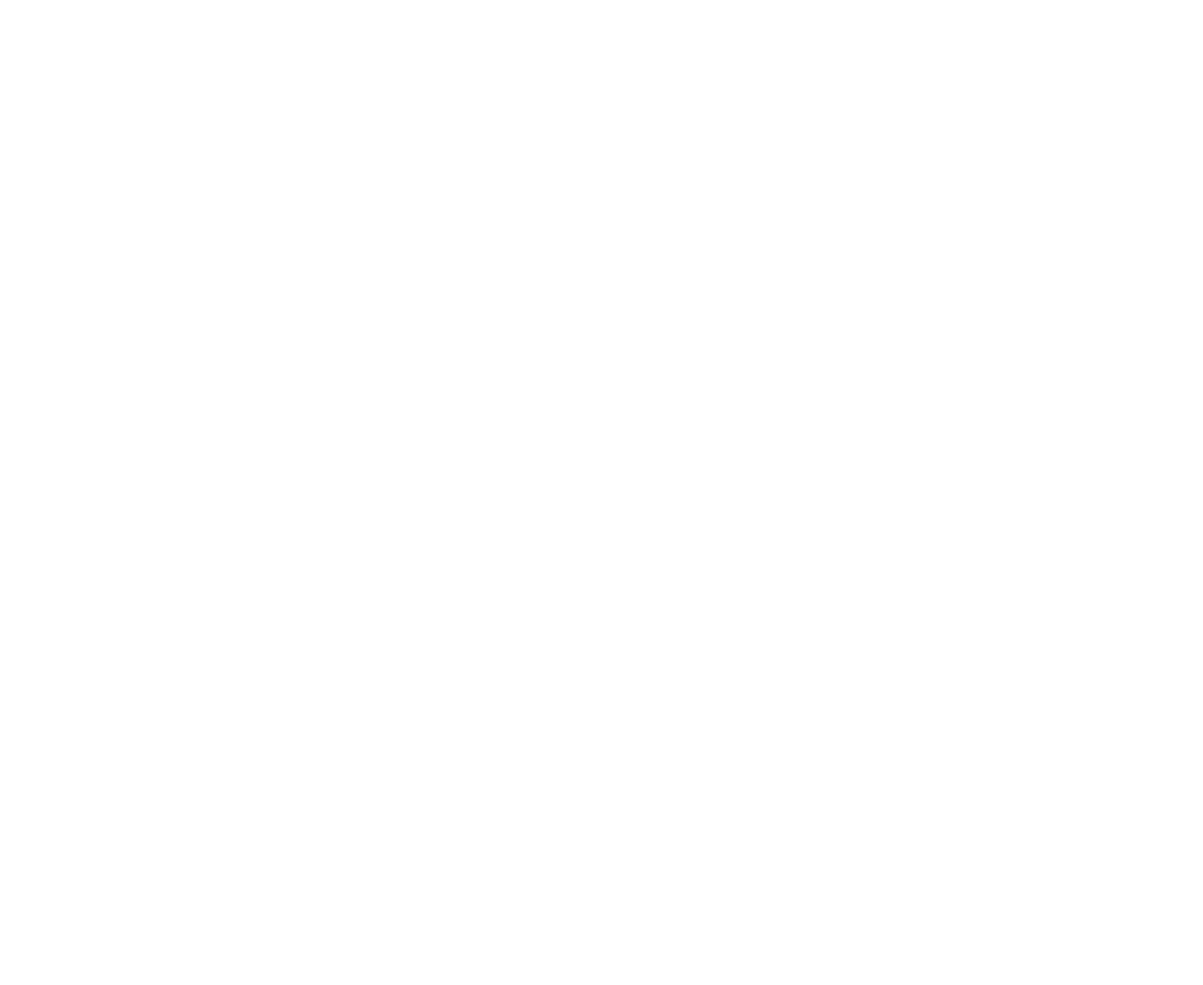
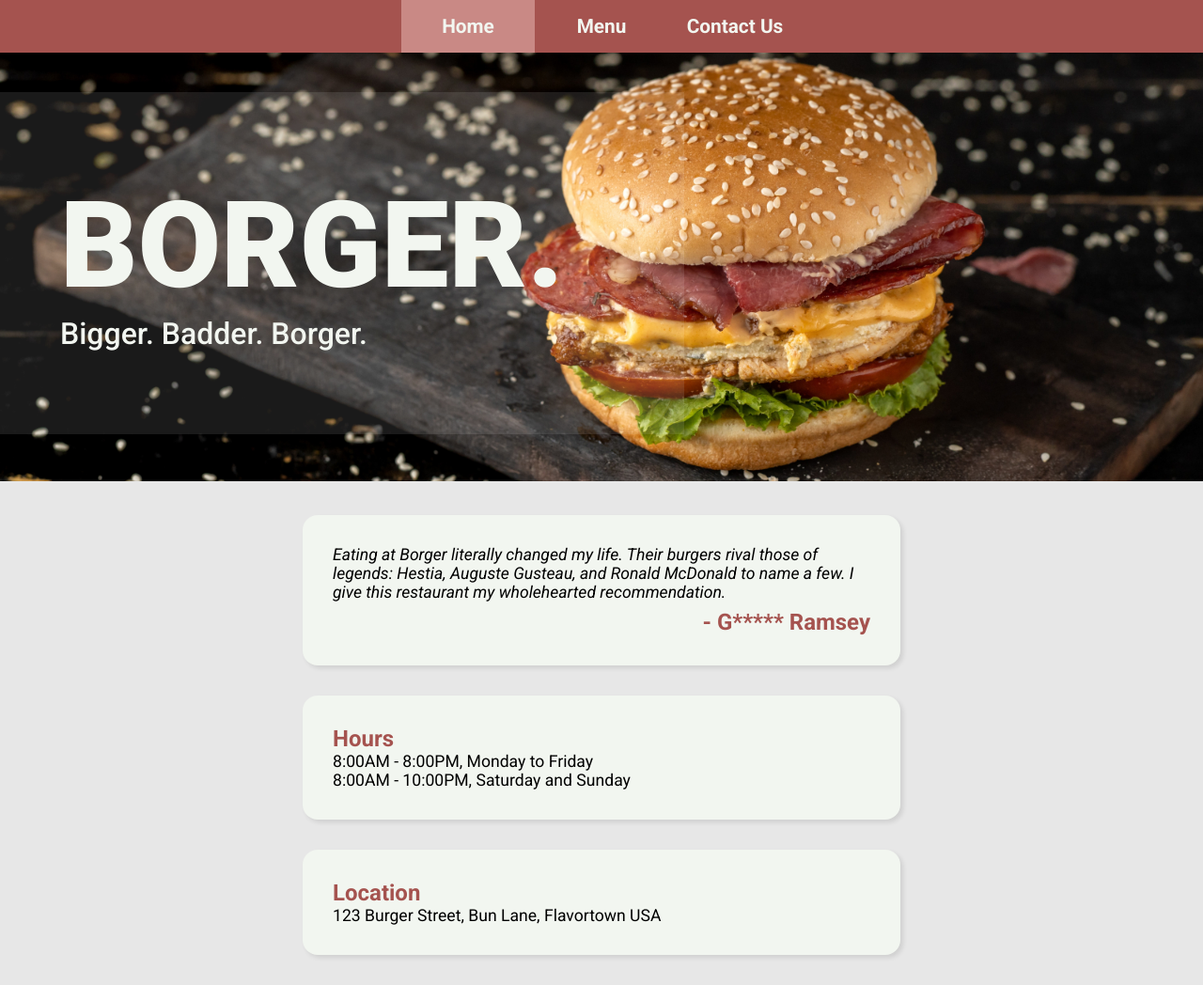
Before and after one commit to sprlm/restaurant-page, a website built with webpack: page dist/index.html in a window 1280 px wide. Shown: the whole page at 94% size. Before the commit the page ends 800 px from the top, so only its background shows below. Built offline with nearby package versions, Linux system fonts and the light colour scheme.

Commit message:
Add home page of restaurant

```diff
--- a/package.json
+++ b/package.json
@@ -17,6 +17,8 @@
   },
   "homepage": "https://github.com/sprlm/restaurant-page#readme",
   "devDependencies": {
+    "css-loader": "^6.7.1",
+    "style-loader": "^3.3.1",
     "webpack": "^5.72.0",
     "webpack-cli": "^4.9.2"
   }
--- a/src/index.js
+++ b/src/index.js
@@ -1 +1,4 @@
-console.log('test');
+import createMainPage from './main-page';
+import './style.css';
+
+createMainPage();
--- /dev/null
+++ b/src/main-page.js
@@ -0,0 +1,100 @@
+import Background from './images/hero-img.jpg';
+import './style.css';
+
+const createHeroBanner = () => {
+  const heroImg = new Image();
+  heroImg.src = Background;
+  heroImg.classList.add('hero-img');
+
+  const heroHeader = document.createElement('div');
+  heroHeader.textContent = 'BORGER.';
+  heroHeader.classList.add('hero-header');
+
+  const heroSubheader = document.createElement('div');
+  heroSubheader.textContent = 'Bigger. Badder. Borger.';
+  heroSubheader.classList.add('hero-subheader');
+
+  const heroTextContainer = document.createElement('div');
+  heroTextContainer.classList.add('hero-text-container');
+  heroTextContainer.append(heroHeader, heroSubheader);
+
+  const heroContainer = document.createElement('div');
+  heroContainer.classList.add('hero-container');
+  heroContainer.append(heroImg, heroTextContainer);
+
+  return heroContainer;
+}
+
+const createQuoteCard = () => {
+  const quoteText = document.createElement('div');
+  quoteText.textContent = 'Eating at Borger literally changed my life. Their '
+    + 'burgers rival those of legends: Hestia, Auguste Gusteau, and Ronald '
+    + 'McDonald to name a few. I give this restaurant my wholehearted recommendation.'
+  quoteText.classList.add('body-text', 'quote');
+
+  const quoteAuthor = document.createElement('h2');
+  quoteAuthor.textContent = '- G***** Ramsey';
+  quoteAuthor.classList.add('body-header', 'quote-author');
+
+  const quoteCard = document.createElement('div');
+  quoteCard.classList.add('body-card');
+  quoteCard.append(quoteText, quoteAuthor);
+
+  return quoteCard;
+}
+
+const createHoursCard = () => {
+  const hoursHeader = document.createElement('h2');
+  hoursHeader.textContent = 'Hours';
+  hoursHeader.classList.add('body-header');
+
+  const hoursText = document.createElement('div');
+  hoursText.textContent = '8:00AM - 8:00PM, Monday to Friday\r\n'
+    + '8:00AM - 10:00PM, Saturday and Sunday';
+  hoursText.classList.add('body-text');
+
+  const hoursCard = document.createElement('div');
+  hoursCard.classList.add('body-card');
+  hoursCard.append(hoursHeader, hoursText);
+
+  return hoursCard;
+}
+
+const createLocationCard = () => {
+  const locationHeader = document.createElement('h2');
+  locationHeader.textContent = 'Location';
+  locationHeader.classList.add('body-header');
+
+  const locationText = document.createElement('div');
+  locationText.textContent = '123 Burger Street, Bun Lane, Flavortown USA';
+  locationText.classList.add('body-text');
+
+  const locationCard = document.createElement('div');
+  locationCard.classList.add('body-card');
+  locationCard.append(locationHeader, locationText);
+
+  return locationCard;
+}
+
+const createBody = () => {
+  const quoteCard = createQuoteCard();
+  const hoursCard = createHoursCard();
+  const locationCard = createLocationCard();
+
+  const bodyContainer = document.createElement('div');
+  bodyContainer.classList.add('body-container');
+  bodyContainer.append(quoteCard, hoursCard, locationCard);
+
+  return bodyContainer;
+}
+
+const createMainPage = () => {
+  const content = document.querySelector('#content');
+
+  const heroBanner = createHeroBanner();
+  const body = createBody();
+
+  content.append(heroBanner, body);
+}
+
+export default createMainPage;
--- /dev/null
+++ b/src/style.css
@@ -0,0 +1,120 @@
+:root {
+  margin: 0;
+  padding: 0;
+  font-family: 'Roboto', sans-serif;
+  background-color: var(--grey);
+
+  --white: #f2f6f0;
+  --grey: #e7e7e7;
+  --light-red: #bb7a77;
+  --red: #a5534f;
+  --black: #35433f;
+}
+
+body {
+  margin: 0;
+  padding: 0;
+}
+
+#content {
+  display: flex;
+  flex-direction: column;
+}
+
+.bg-img {
+  height: 500px;
+  width: auto;
+  display: block;
+}
+
+.header {
+  display: flex;
+  justify-content: center;
+  background-color: var(--red);
+}
+
+.header div {
+  width: 110px;
+  padding: 16px;
+  font-size: 1.3rem;
+  font-weight: bold;
+  text-align: center;
+  color: var(--white);
+  cursor: pointer;
+  transition: 0.2s;
+}
+
+.header div:hover {
+  background-color: var(--light-red);
+}
+
+.selected {
+  background-color: #c98985;
+}
+
+.hero-container {
+  position: relative;
+}
+
+.hero-img {
+  width: 100%;
+}
+
+.hero-text-container {
+  position: absolute;
+  top: calc(50% - 188px);
+  display: flex;
+  flex-direction: column;
+  justify-content: center;
+  height: 300px;
+  width: 600px;
+  padding: 32px 64px;
+  background-color: rgba(255, 255, 255, 0.1);
+}
+
+.hero-header {
+  font-size: 8rem;
+  font-weight: 900;
+  color: var(--white);
+}
+
+.hero-subheader {
+  font-size: 2rem;
+  font-weight: 500;
+  color: var(--white);
+}
+
+.body-container {
+  align-self: center;
+  width: 700px;
+}
+
+.body-card {
+  display: flex;
+  flex-direction: column;
+  justify-content: center;
+  border-radius: 16px;
+  margin: 32px;
+  padding: 32px;
+  box-shadow: 3px 3px 5px rgba(0, 0, 0, 0.1);
+  background-color: var(--white);
+}
+
+.body-header {
+  color: var(--red);
+  margin: 0;
+}
+
+.body-text {
+  font-size: 1.1rem;
+  white-space: pre-line;
+}
+
+.quote {
+  margin-bottom: 8px;
+  font-style: italic;
+}
+
+.quote-author {
+  align-self: flex-end;
+}
--- a/webpack.config.js
+++ b/webpack.config.js
@@ -6,4 +6,16 @@ module.exports = {
     filename: 'main.js',
     path: path.resolve(__dirname, 'dist'),
   },
+  module: {
+    rules: [
+      {
+        test: /\.css$/i,
+        use: ['style-loader', 'css-loader'],
+      },
+      {
+        test: /\.(png|svg|jpg|jpeg|gif)$/i,
+        type: 'asset/resource',
+      },
+    ],
+  },
 };
```
Also changed, not shown: dist/427a0061cc496998cac9.jpg (added), dist/index.html, dist/main.js, src/images/hero-img.jpg (added), 2 other files.
